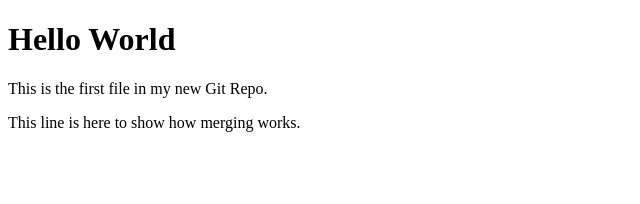
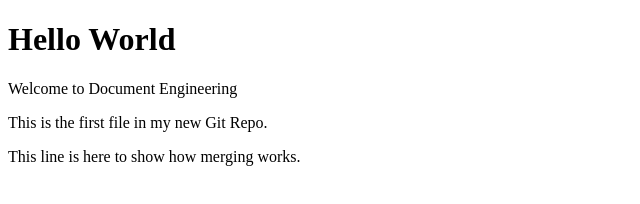
Before and after one commit to KevenDuverglas/keven_week3_cmpsc_104, a plain HTML site: page index.html in a window 1280 px wide. Shown: the whole page, without its empty margins (0-640 px from the left). Drawn offline with Linux system fonts and the light colour scheme.

Commit message:
Update index.html

```diff
--- a/index.html
+++ b/index.html
@@ -6,6 +6,7 @@
 <body>
     <h1>Hello World</h1>
     <div><imgsrc="img_hello_world.jpg" style="width: 450px; height: auto;"></div>
+    <p> Welcome to Document Engineering </p>
     <p> This is the first file in my new Git Repo. </p>
     <p>This line is here to show how merging works.</p>
     <div><imgsrc="img_hello_world_2.jpg" style="width: 450px; height: auto;"></div></body>
```
